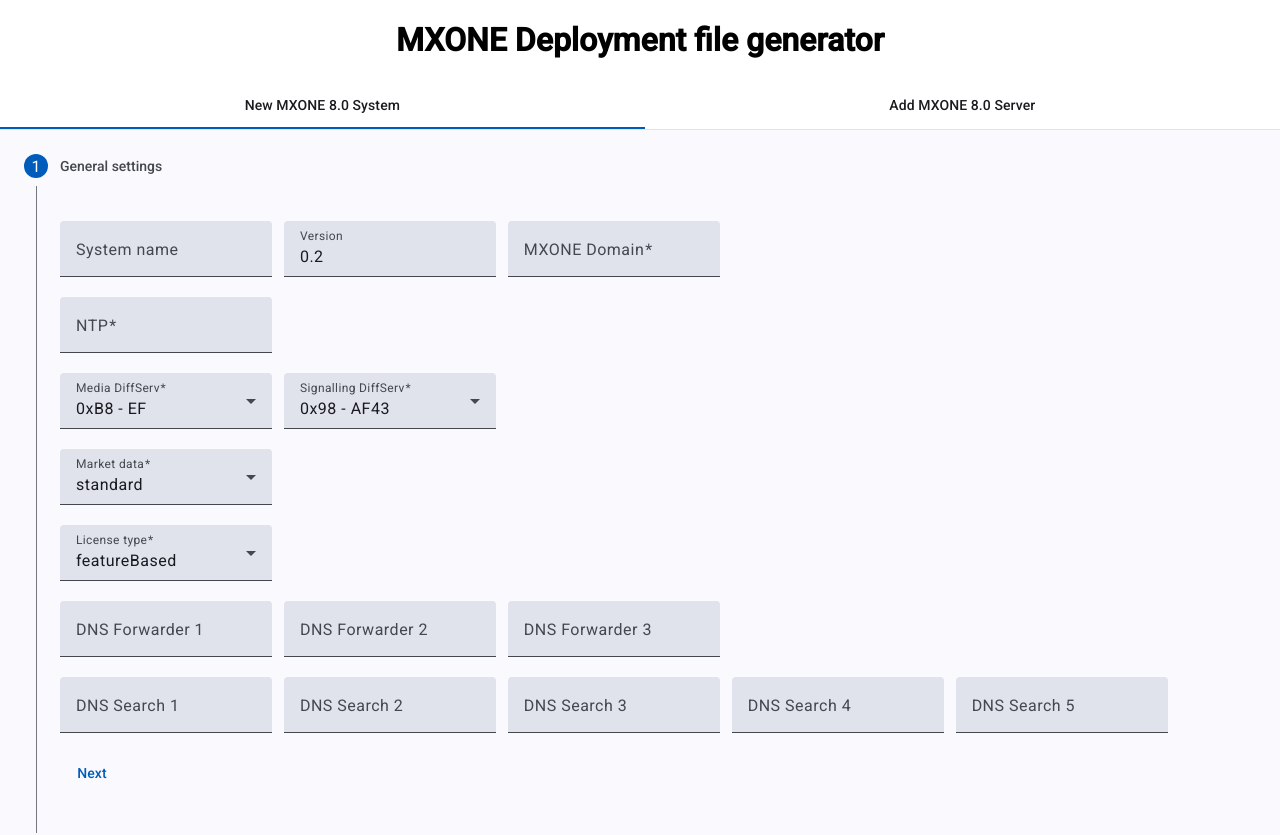
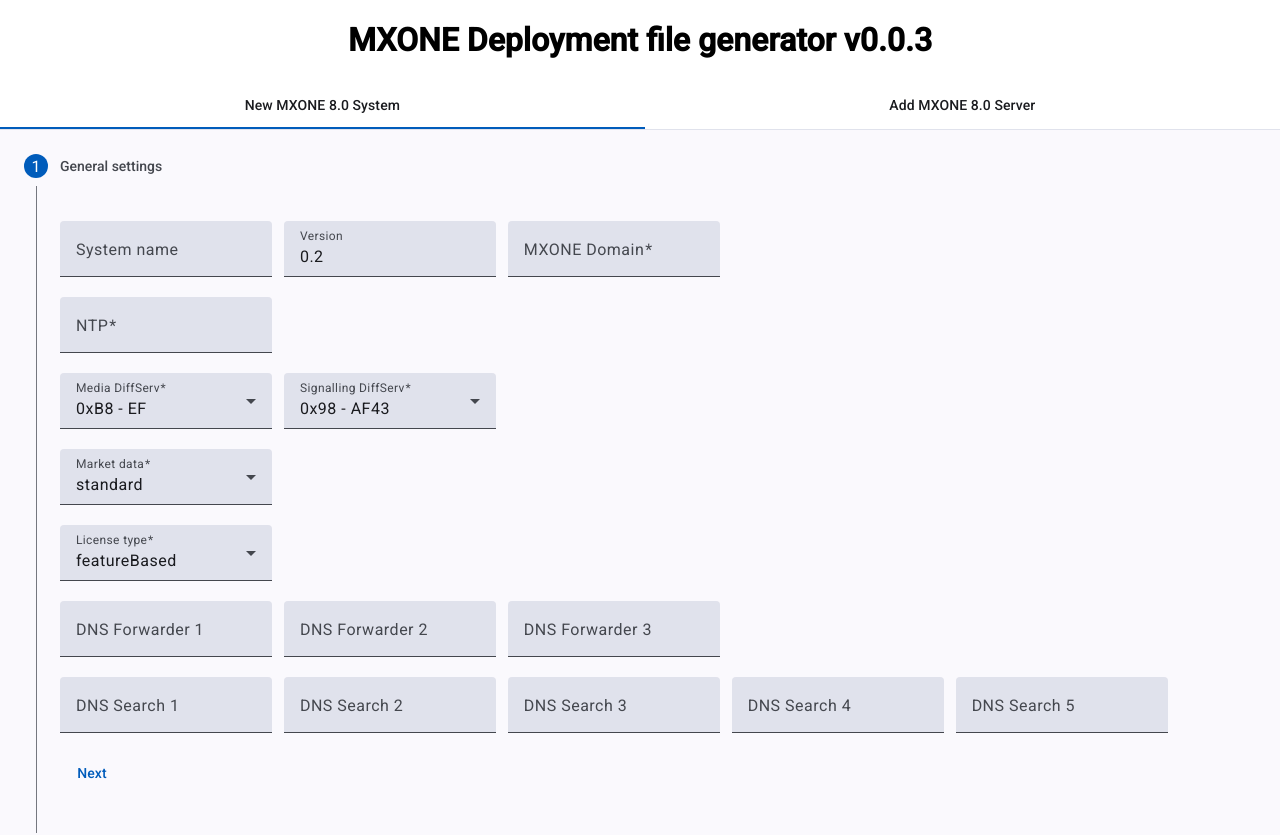
Before and after one commit to b-venter/mxone-config, an Angular app: page /home in a window 1280 px wide. Shown: the top 835 px of the page. Built offline with nearby package versions, Linux system fonts and the light colour scheme.

Commit message:
Added versioning

```diff
--- a/src/app/home/home.component.html
+++ b/src/app/home/home.component.html
@@ -1,4 +1,4 @@
-<h1 [align]="'center'" matTooltip="This is an SPA. All data remains in your local browser.">MXONE Deployment file generator</h1>
+<h1 [align]="'center'" matTooltip="This is an SPA. All data remains in your local browser.">MXONE Deployment file generator v{{version}}</h1>
 
 <!--NEW MXONE SYSTEM-->
 
--- a/src/app/home/home.component.ts
+++ b/src/app/home/home.component.ts
@@ -60,6 +60,8 @@
 export class HomeComponent implements OnInit {
   @ViewChild('stepper') stepper!: MatStepper;
   @ViewChild('stepperOnly') stepperOnly!: MatStepper;
+
+  version = "0.0.3"
 
   output = ""
   outputSO = ""
```
